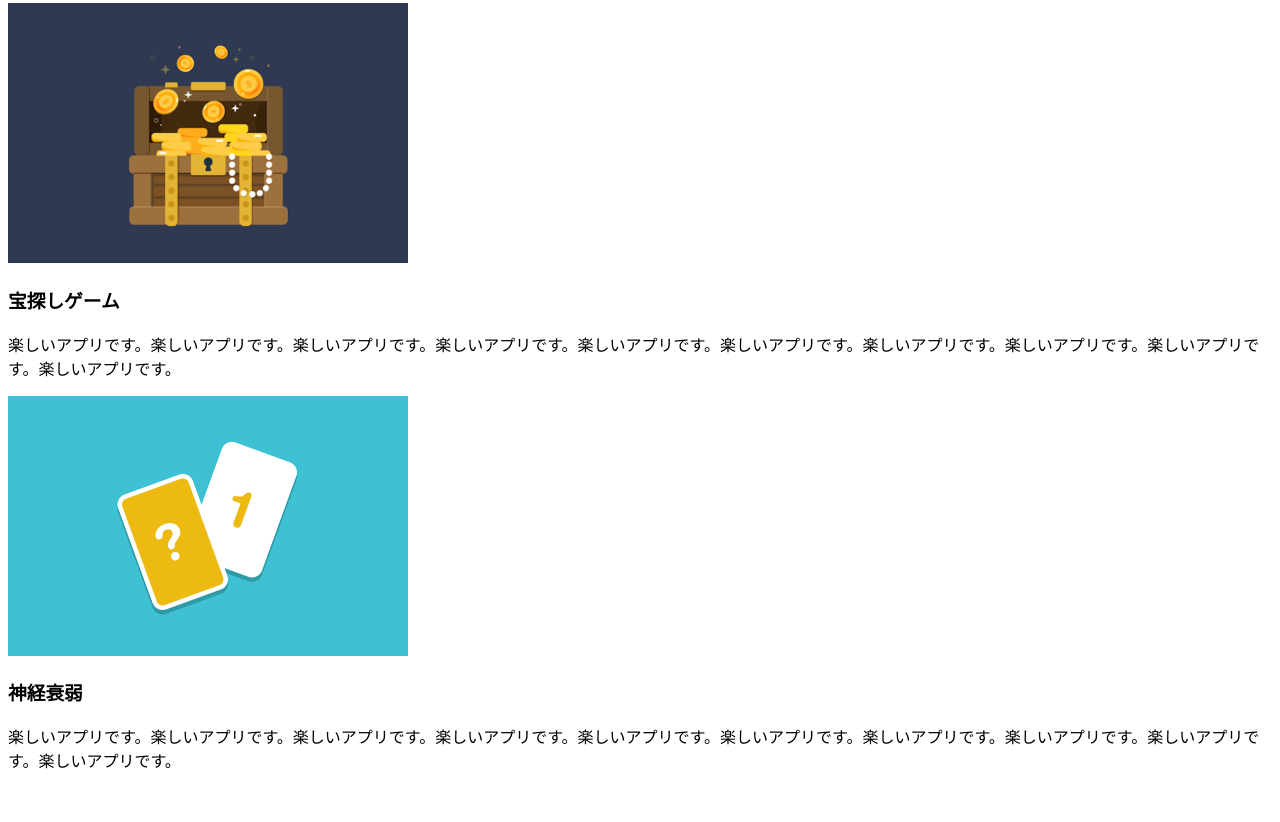
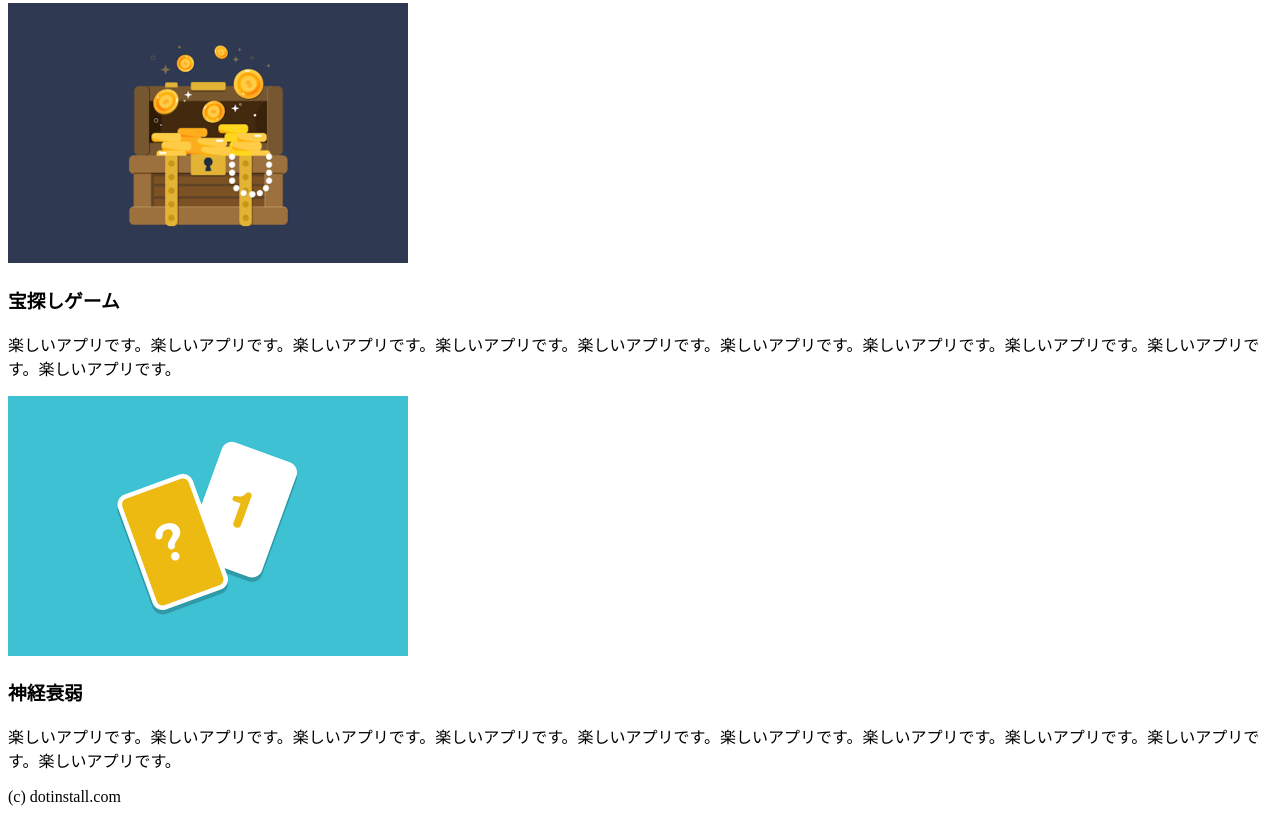
Before and after one commit to hagiwarat/test, a plain HTML site: page index.html in a window 1280 px wide. Shown: the part 701-1523 px from the top of the page. Before the commit the page ends 1489 px from the top, so only its background shows below. Drawn offline with Linux system fonts and the light colour scheme.

Commit message:
コピーライトとコメントの記入

```diff
--- a/index.html
+++ b/index.html
@@ -11,6 +11,7 @@
     <h1>山田太郎</h1>
     <p>UI/UXデザイナー見習いです</p>
 
+    <!-- 作品紹介 -->
     <h2>WORKS</h2>
 
     <img src="img/work1.png" width="400" height="260" alt="勇者ゲームの紹介画像">
@@ -24,5 +25,7 @@
     <img src="img/work3.png" width="400" height="260" alt="神経衰弱紹介画像">
     <h3>神経衰弱</h3>
     <p>楽しいアプリです。楽しいアプリです。楽しいアプリです。楽しいアプリです。楽しいアプリです。楽しいアプリです。楽しいアプリです。楽しいアプリです。楽しいアプリです。楽しいアプリです。</p>
+
+    <p>(c) dotinstall.com</p>
   </body>
 </html>
```
